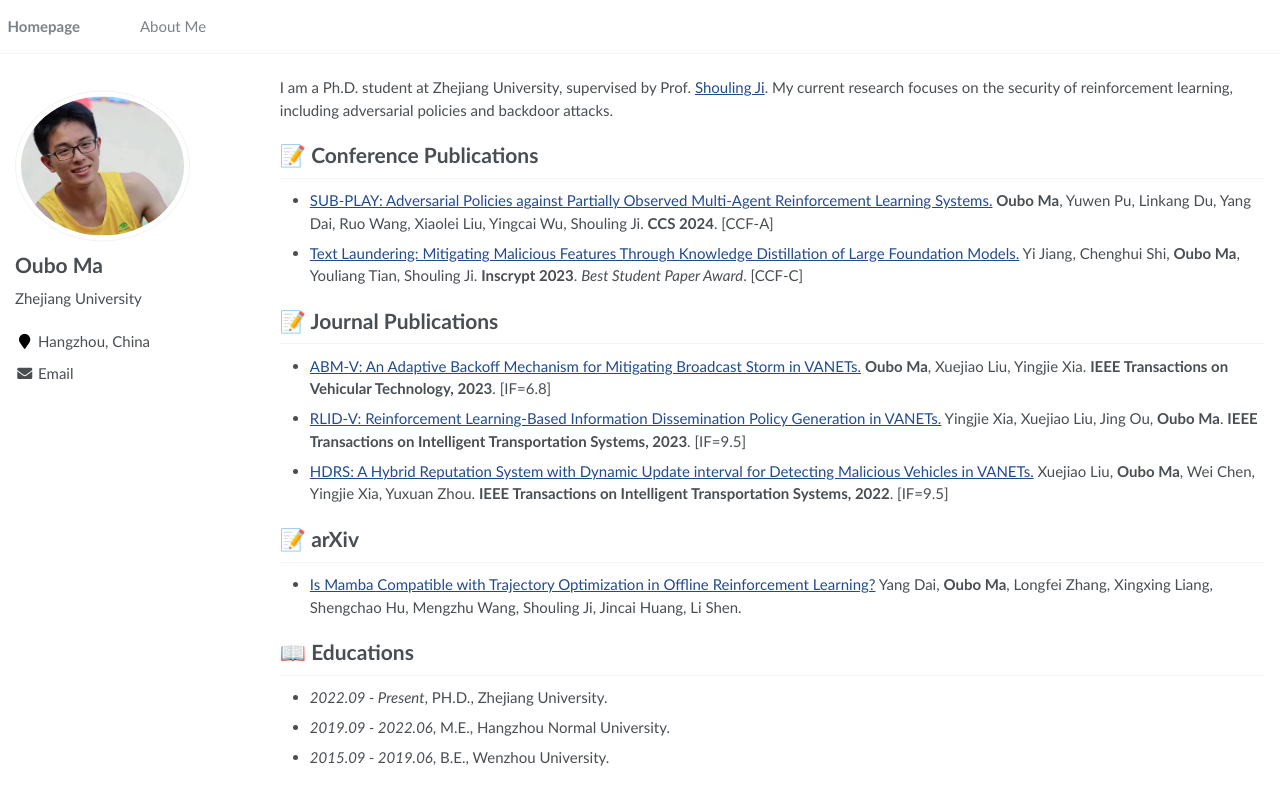
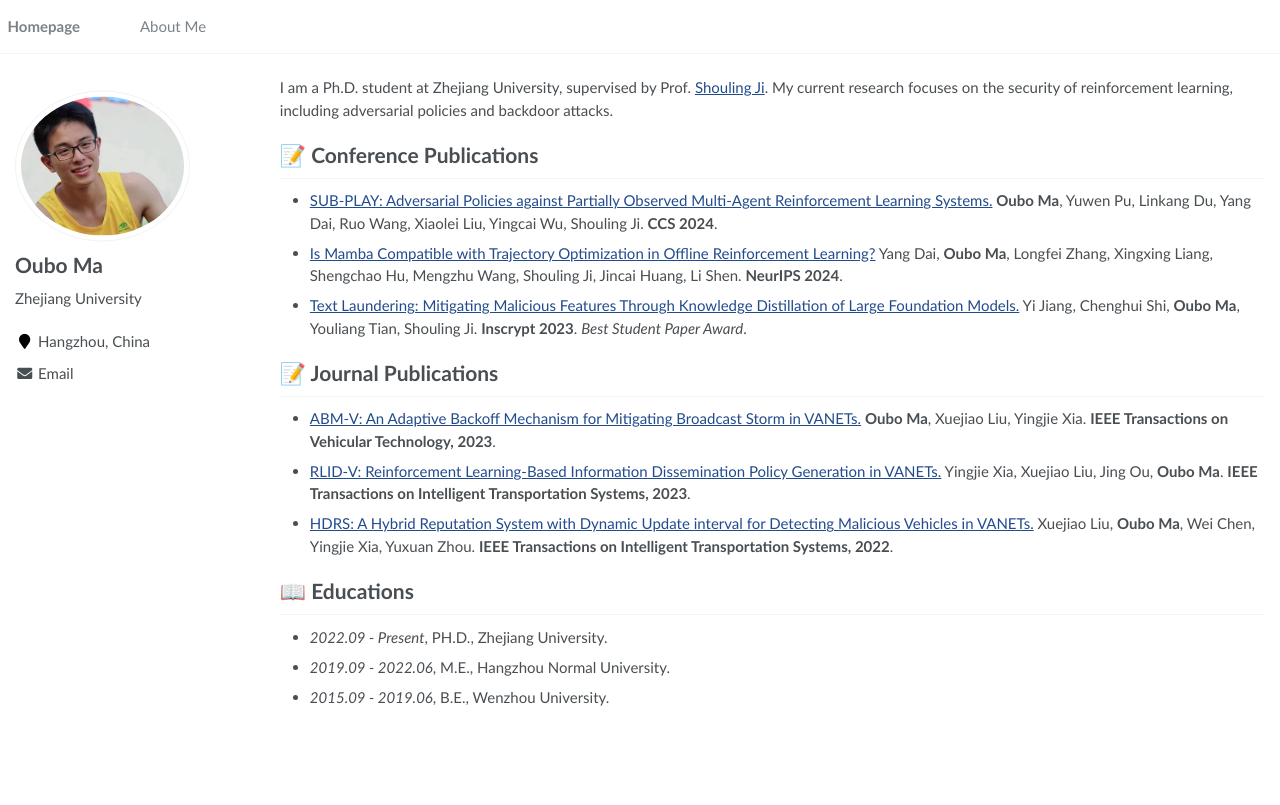
Before and after one commit to maoubo/maoubo.github.io, a Jekyll site: the page built from _pages/about.md, in a window 1280 px wide. Shown: the top 805 px of the page. Built offline with Jekyll 4.4.1, drawn with Linux system fonts in a browser that asks for light colours.

Commit message:
Update about.md

```diff
--- a/_pages/about.md
+++ b/_pages/about.md
@@ -20,16 +20,16 @@ redirect_from:
 I am a Ph.D. student at Zhejiang University, supervised by Prof. [Shouling Ji](https://scholar.google.com.hk/citations?user=5HoF_9oAAAAJ&hl=zh-CN&oi=ao). My current research focuses on the security of reinforcement learning, including adversarial policies and backdoor attacks.
 
 # 📝 Conference Publications
-- [SUB-PLAY: Adversarial Policies against Partially Observed Multi-Agent Reinforcement Learning Systems.](https://arxiv.org/pdf/2402.03741) **Oubo Ma**, Yuwen Pu, Linkang Du, Yang Dai, Ruo Wang, Xiaolei Liu, Yingcai Wu, Shouling Ji. **CCS 2024**. [CCF-A]
-- [Text Laundering: Mitigating Malicious Features Through Knowledge Distillation of Large Foundation Models.](https://link.springer.com/chapter/10.1007/978-981-97-0945-8_1) Yi Jiang, Chenghui Shi, **Oubo Ma**, Youliang Tian, Shouling Ji. **Inscrypt 2023**. *Best Student Paper Award*. [CCF-C]
+- [SUB-PLAY: Adversarial Policies against Partially Observed Multi-Agent Reinforcement Learning Systems.](https://arxiv.org/pdf/2402.03741) **Oubo Ma**, Yuwen Pu, Linkang Du, Yang Dai, Ruo Wang, Xiaolei Liu, Yingcai Wu, Shouling Ji. **CCS 2024**.
+- [Is Mamba Compatible with Trajectory Optimization in Offline Reinforcement Learning?](https://arxiv.org/pdf/2405.12094) Yang Dai, **Oubo Ma**, Longfei Zhang, Xingxing Liang, Shengchao Hu, Mengzhu Wang, Shouling Ji, Jincai Huang, Li Shen. **NeurIPS 2024**.
+- [Text Laundering: Mitigating Malicious Features Through Knowledge Distillation of Large Foundation Models.](https://link.springer.com/chapter/10.1007/978-981-97-0945-8_1) Yi Jiang, Chenghui Shi, **Oubo Ma**, Youliang Tian, Shouling Ji. **Inscrypt 2023**. *Best Student Paper Award*.
 
 # 📝 Journal Publications
-- [ABM-V: An Adaptive Backoff Mechanism for Mitigating Broadcast Storm in VANETs.](https://ieeexplore.ieee.org/abstract/document/10045795) **Oubo Ma**, Xuejiao Liu, Yingjie Xia. **IEEE Transactions on Vehicular Technology, 2023**. [IF=6.8]
-- [RLID-V: Reinforcement Learning-Based Information Dissemination Policy Generation in VANETs.](https://ieeexplore.ieee.org/abstract/document/10221772) Yingjie Xia, Xuejiao Liu, Jing Ou, **Oubo Ma**. **IEEE Transactions on Intelligent Transportation Systems, 2023**. [IF=9.5]
-- [HDRS: A Hybrid Reputation System with Dynamic Update interval for Detecting Malicious Vehicles in VANETs.](https://ieeexplore.ieee.org/abstract/document/9565821) Xuejiao Liu, **Oubo Ma**, Wei Chen, Yingjie Xia, Yuxuan Zhou. **IEEE Transactions on Intelligent Transportation Systems, 2022**. [IF=9.5]
+- [ABM-V: An Adaptive Backoff Mechanism for Mitigating Broadcast Storm in VANETs.](https://ieeexplore.ieee.org/abstract/document/10045795) **Oubo Ma**, Xuejiao Liu, Yingjie Xia. **IEEE Transactions on Vehicular Technology, 2023**.
+- [RLID-V: Reinforcement Learning-Based Information Dissemination Policy Generation in VANETs.](https://ieeexplore.ieee.org/abstract/document/10221772) Yingjie Xia, Xuejiao Liu, Jing Ou, **Oubo Ma**. **IEEE Transactions on Intelligent Transportation Systems, 2023**.
+- [HDRS: A Hybrid Reputation System with Dynamic Update interval for Detecting Malicious Vehicles in VANETs.](https://ieeexplore.ieee.org/abstract/document/9565821) Xuejiao Liu, **Oubo Ma**, Wei Chen, Yingjie Xia, Yuxuan Zhou. **IEEE Transactions on Intelligent Transportation Systems, 2022**.
 
-# 📝 arXiv
-- [Is Mamba Compatible with Trajectory Optimization in Offline Reinforcement Learning?](https://arxiv.org/pdf/2405.12094) Yang Dai, **Oubo Ma**, Longfei Zhang, Xingxing Liang, Shengchao Hu, Mengzhu Wang, Shouling Ji, Jincai Huang, Li Shen.
+<!-- # 📝 arXiv -->
 
 # 📖 Educations
 - *2022.09 - Present*, PH.D., Zhejiang University.
```
